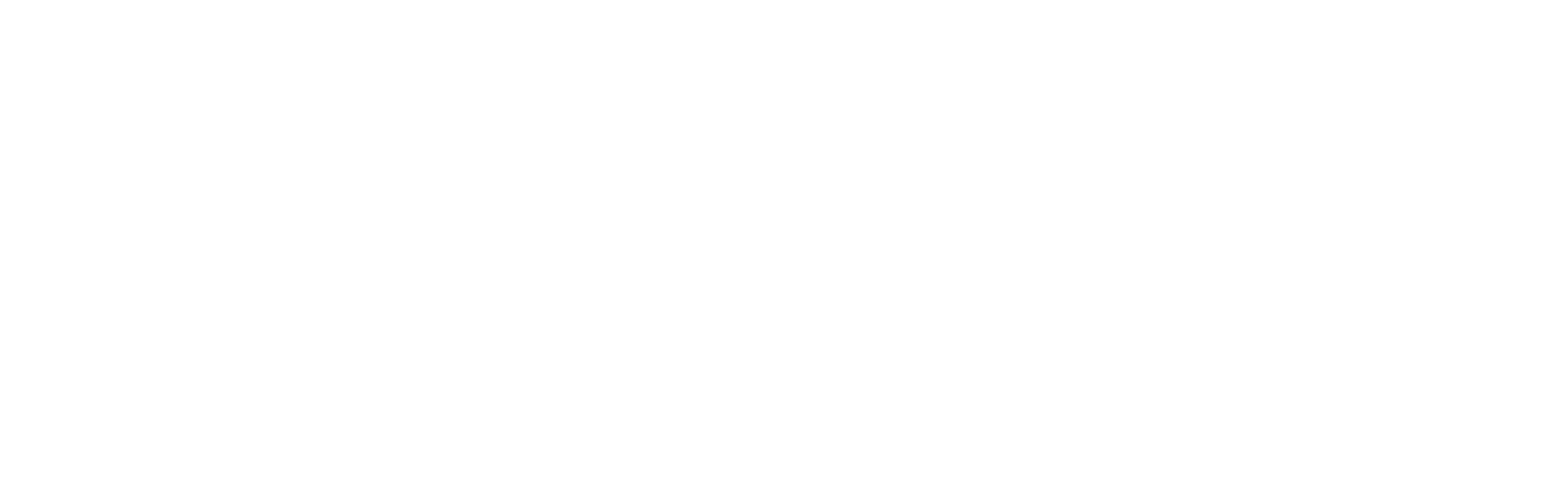
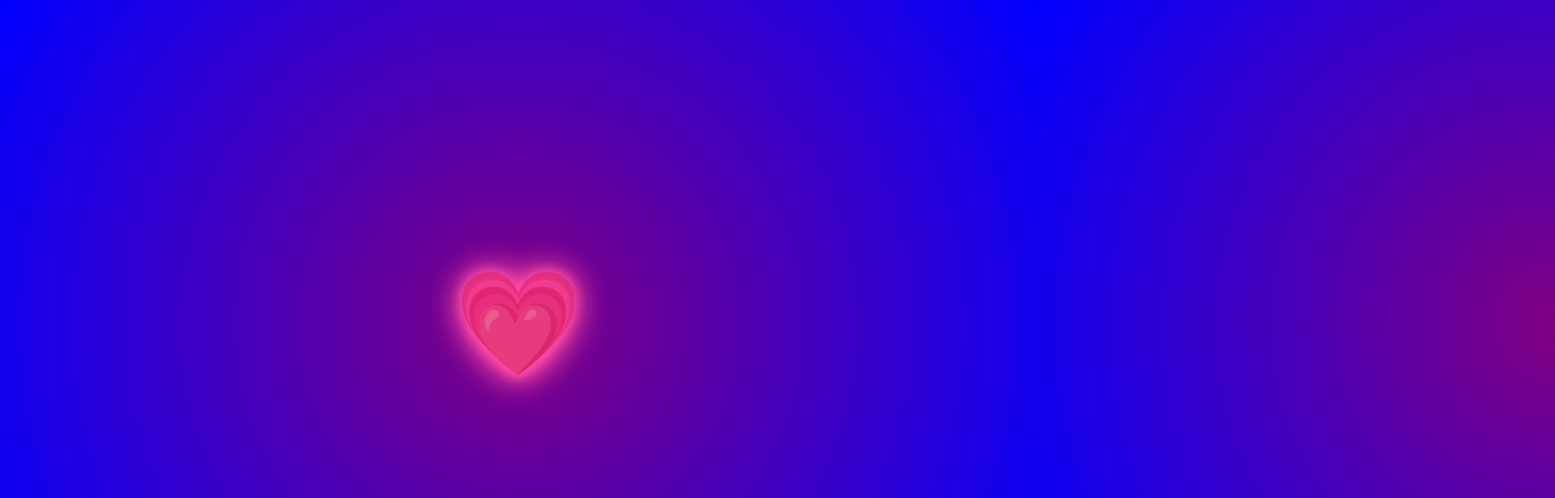
Before and after one commit to gvjhbk153/universe_heart, a plain HTML site: page index.html in a window 1280 px wide. Shown: the top 616 px of the page at 81% size, 1920 px wide, since content can reach past the window. Drawn offline with Linux system fonts and the light colour scheme.

Commit message:
animation heart

```diff
--- a/index.html
+++ b/index.html
@@ -4,8 +4,11 @@
     <meta charset="UTF-8">
     <meta name="viewport" content="width=device-width, initial-scale=1.0">
     <title>Document</title>
+    <link rel="stylesheet" href="style.css">
 </head>
 <body>
-
+    <div class="heart-container">
+        <span class="heart">💗</span>
+    </div>
 </body>
 </html>
--- a/style.css
+++ b/style.css
@@ -0,0 +1,48 @@
+*{
+    margin: 0;
+    padding: 0;
+}
+body{
+    height: 100vh;
+    background:radial-gradient(circle, purple, blue) ;
+    overflow: hidden;
+    display: flex;
+    justify-content: center;
+    align-items: center;
+    position: relative;
+}
+body::before{
+    content: "";
+    position: absolute;
+    top: 0;
+    left: 0;
+    width: 200%;
+    height: 200%;
+}
+.heart-container{
+    animation: pulse 2s infinite;
+    transition: transform 0.3s ease, filter 0.3s ease;
+    filter: drop-shadow(0 0 15px #ff4da6);
+    font-size: 120px;
+    cursor: pointer;
+}
+.heart{
+    color: pink;
+    text-shadow:
+     0 0 8px #ff4da6,
+     0 0 15px #ff4da6,
+     0 0 15px #ff4da6,
+     0 0 40px #ff4da6;
+}
+.heart-container:hover{
+    transform: scale(1.1) rotate(2deg);
+    filter: drop-shadow(0 0 30px #ff99cc)hue-rotate(45deg);
+}
+@keyframes pulse{
+    0%, 100%{
+        transform: scale(1);
+    }
+    50%{
+        transform: scale(1.05);
+    }
+}
```
